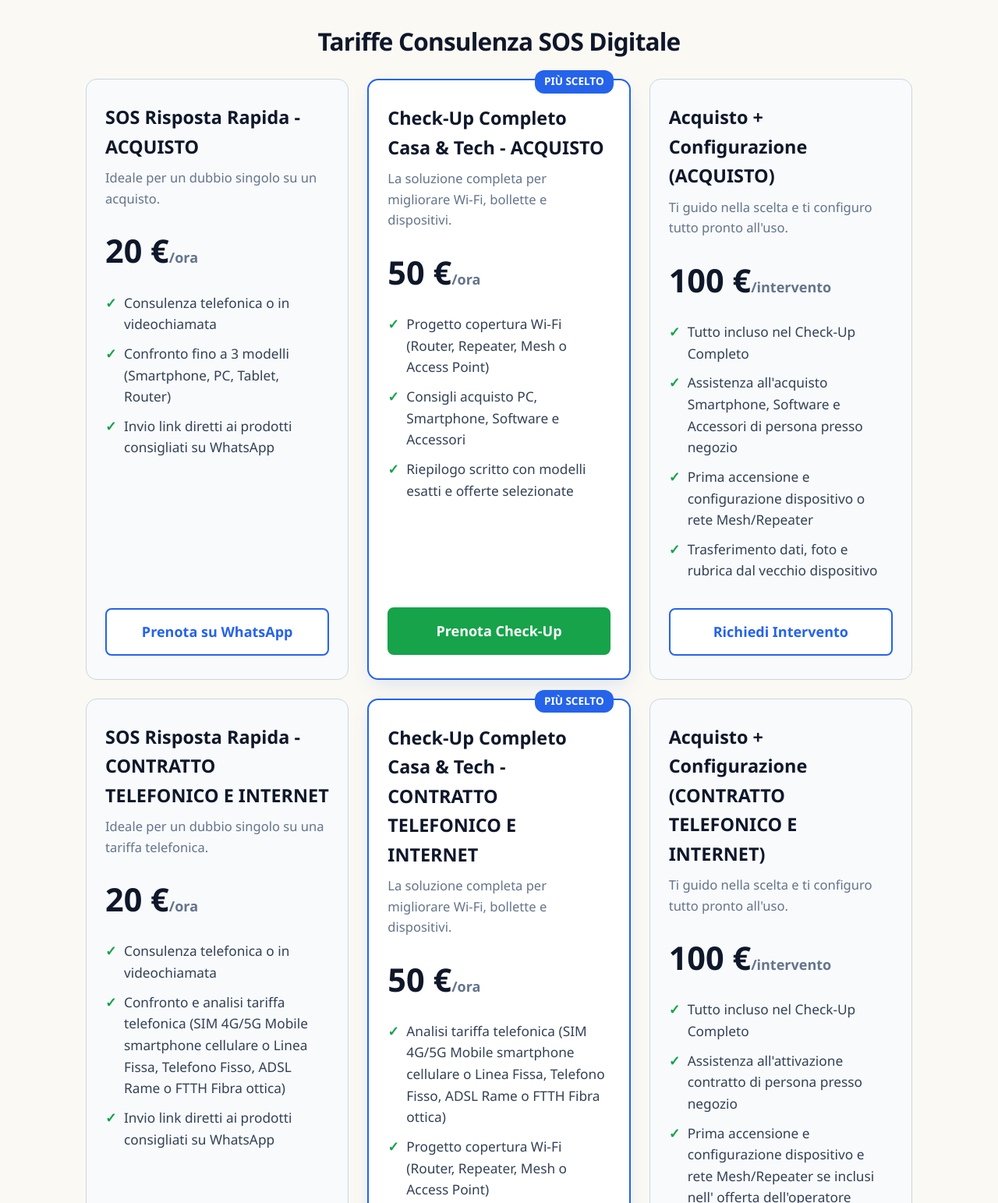
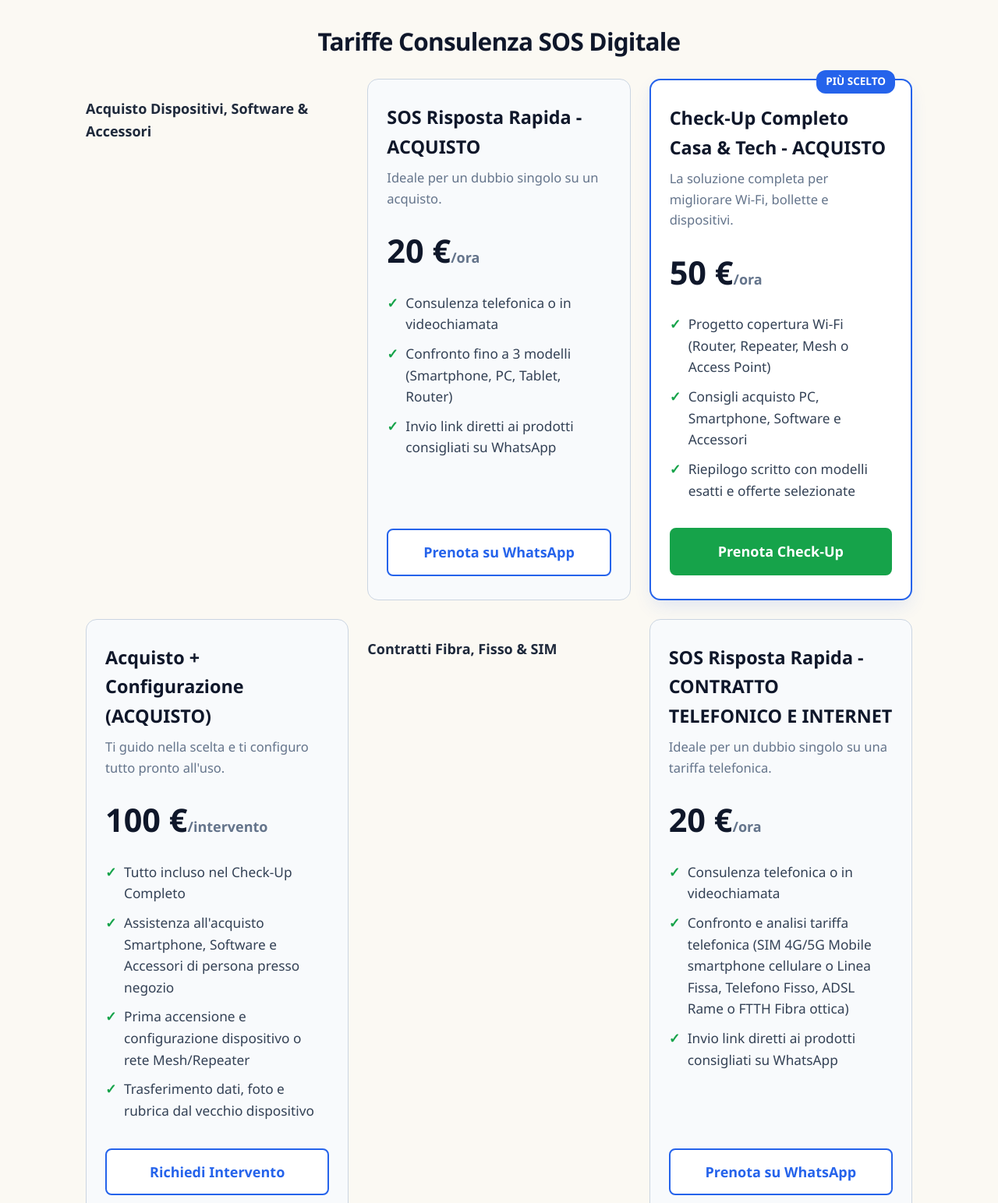
Before and after one commit to bssalex2020/pagine-web-ai, a plain HTML site: page bytetutor-gsnalex-pcprotetto/smartphone-insieme.html in a window 1280 px wide. Shown: the part 6080-7623 px from the top of the page at 78% size. Drawn offline with Linux system fonts and the light colour scheme.

Commit message:
Update smartphone-insieme.html

```diff
--- a/bytetutor-gsnalex-pcprotetto/smartphone-insieme.html
+++ b/bytetutor-gsnalex-pcprotetto/smartphone-insieme.html
@@ -340,8 +340,10 @@
   <!-- TARIFFE E PACCHETTI -->
   <h3 class="sos-pricing-title">Tariffe Consulenza SOS Digitale</h3>
 
+
   <div class="sos-pricing-grid">
 
+<h4>Acquisto Dispositivi, Software & Accessori</h4>
     <!-- Pacchetto 1 | ACQUISTO  -->
     <div class="sos-price-card">
       <div>
@@ -389,6 +391,7 @@
       <a href="https://wa.me/390000000000?text=Ciao!%20Vorrei%20prenotare%20il%20pacchetto%20Acquisto%20%2B%20Configurazione%20da%20100%E2%82%AC%2Fintervento%20ACQUISTO" target="_blank" class="sos-btn sos-btn-outline">Richiedi Intervento</a>
     </div>
 
+ <h4>Contratti Fibra, Fisso & SIM</h4>
     <!-- Pacchetto 1 | CONTRATTO TELEFONICO E INTERNET -->
     <div class="sos-price-card">
       <div>
```
